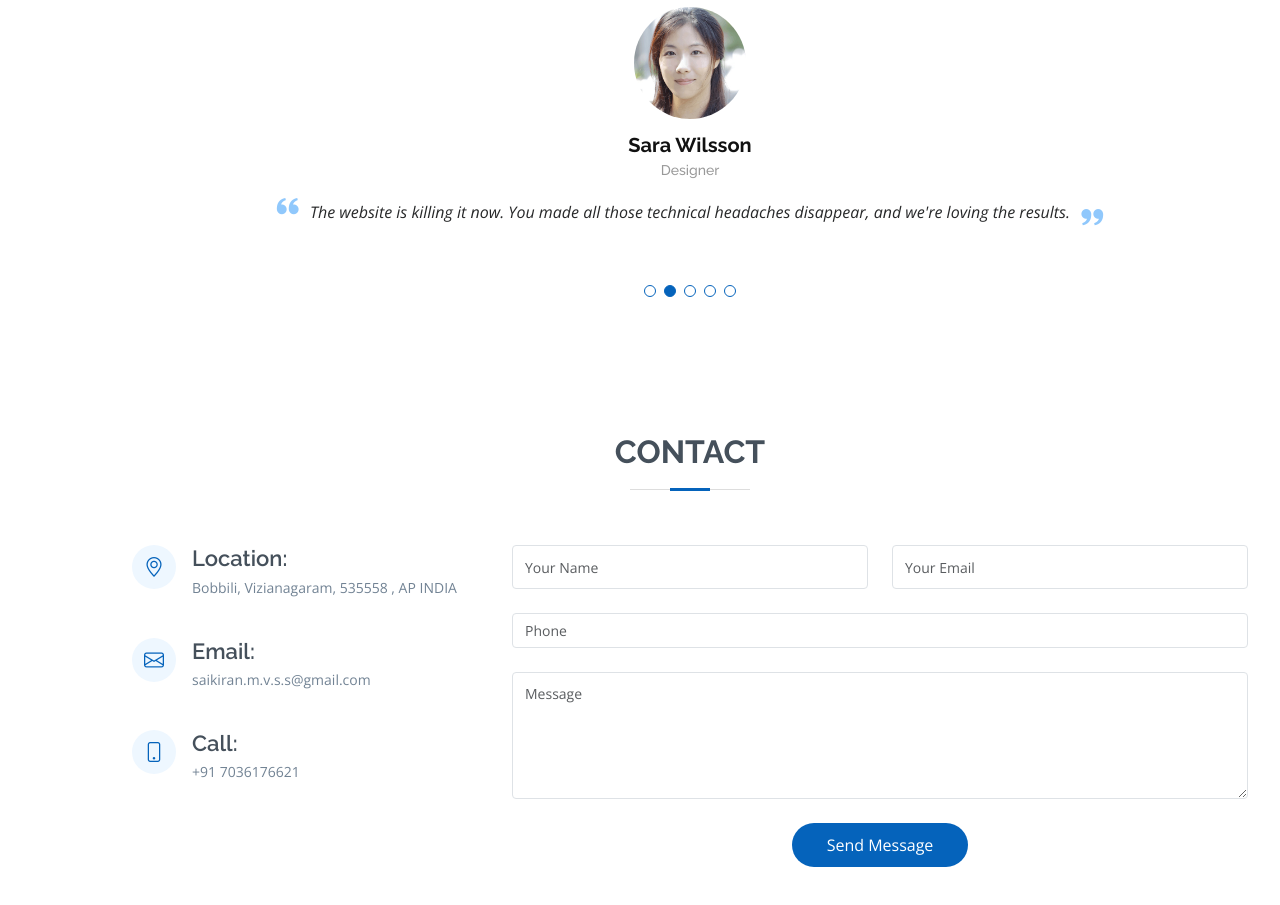
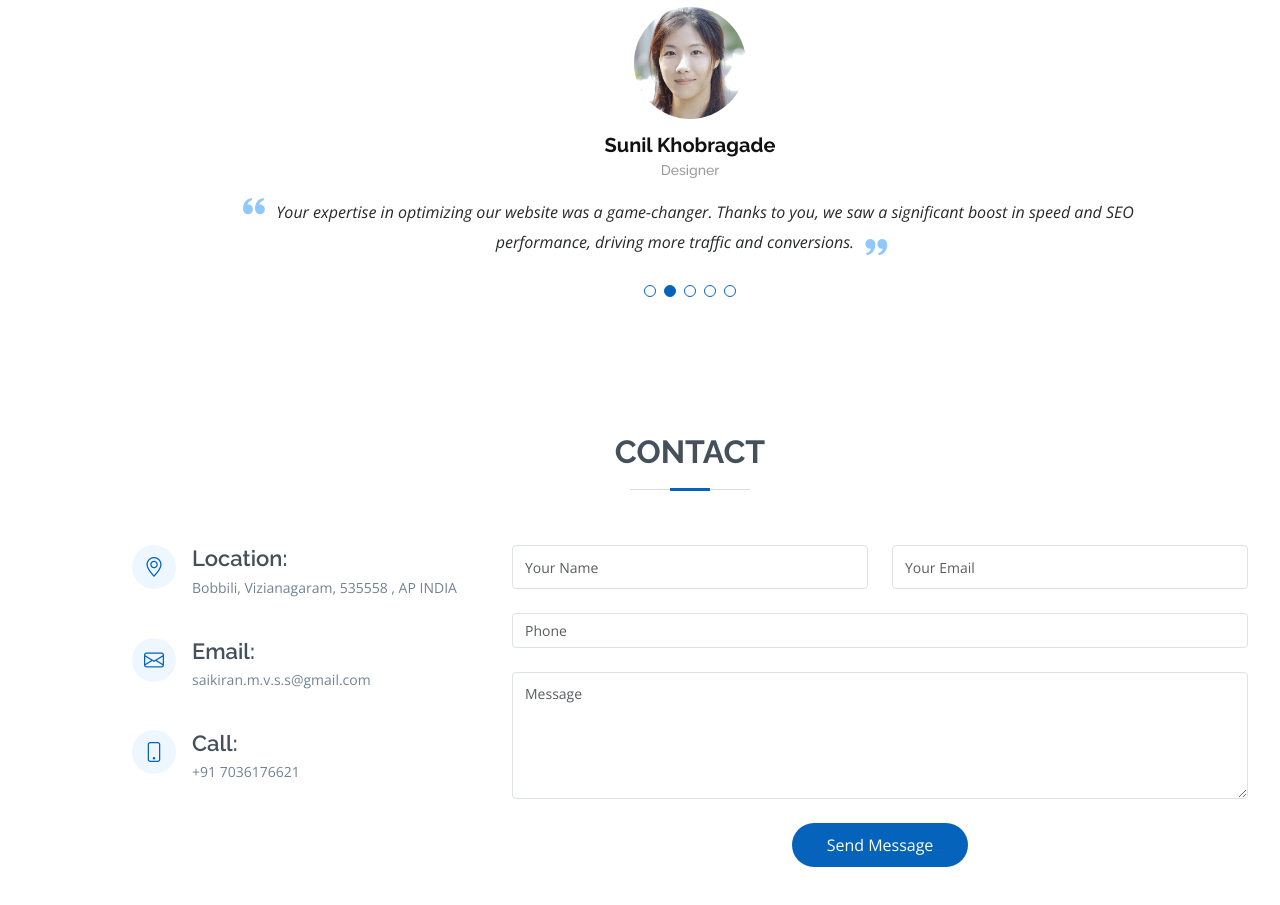
Before and after one commit to saikiranmvss/portfolio, a plain HTML site: page index.html in a window 1280 px wide. Shown: the part 5440-6345 px from the top of the page. Drawn offline with nearby package versions, Linux system fonts and the light colour scheme.

Commit message:
testimonial

```diff
--- a/index.html
+++ b/index.html
@@ -607,11 +607,11 @@
             <div class="swiper-slide">
               <div class="testimonial-item">
                 <img src="assets/img/testimonials/testimonials-2.jpg" class="testimonial-img" alt="">
-                <h3>Sara Wilsson</h3>
+                <h3>Sunil Khobragade</h3>
                 <h4>Designer</h4>
                 <p>
                   <i class="bx bxs-quote-alt-left quote-icon-left"></i>
-                  The website is killing it now. You made all those technical headaches disappear, and we're loving the results.
+                  Your expertise in optimizing our website was a game-changer. Thanks to you, we saw a significant boost in speed and SEO performance, driving more traffic and conversions.
                   <i class="bx bxs-quote-alt-right quote-icon-right"></i>
                 </p>
               </div>
```
